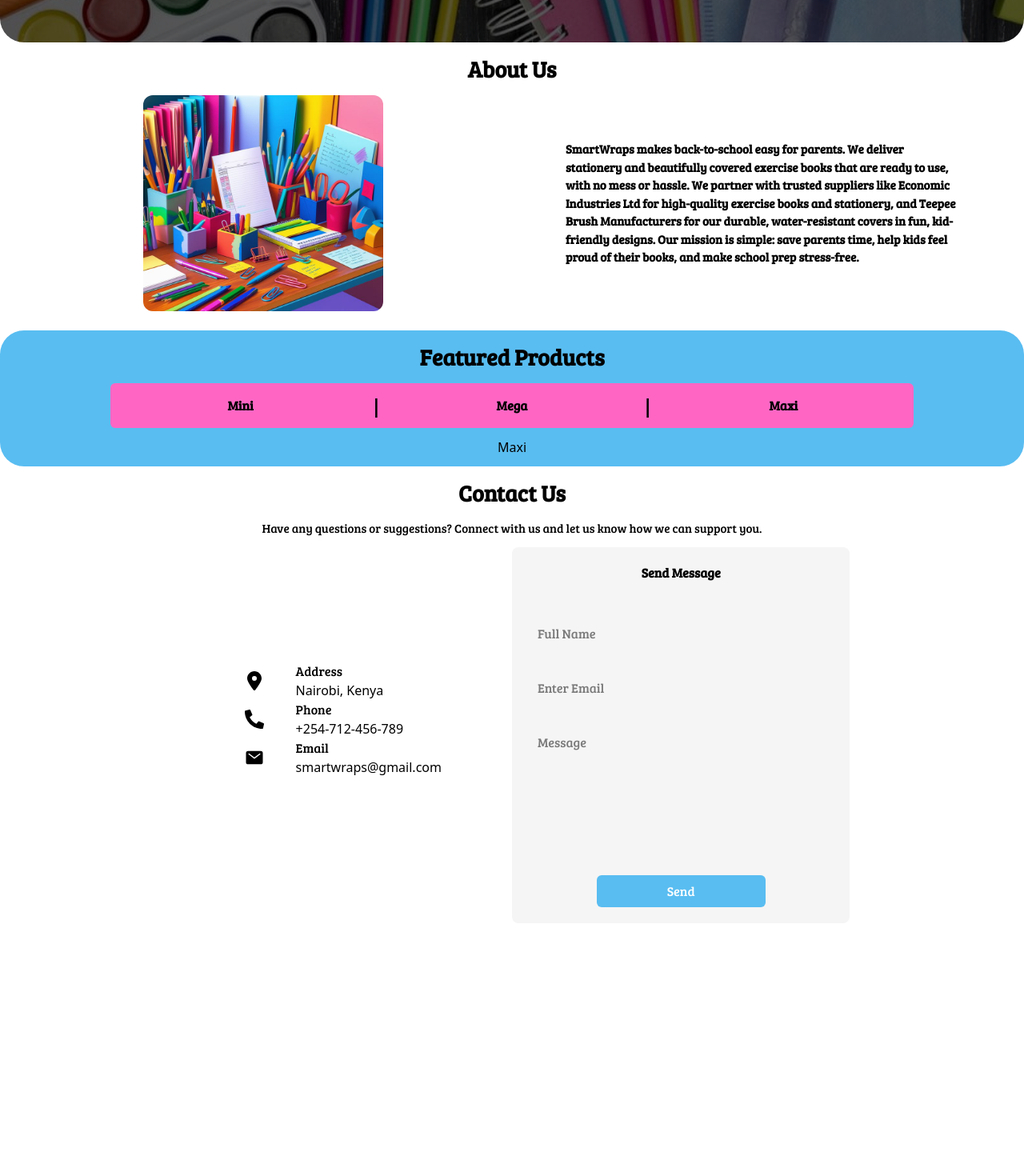
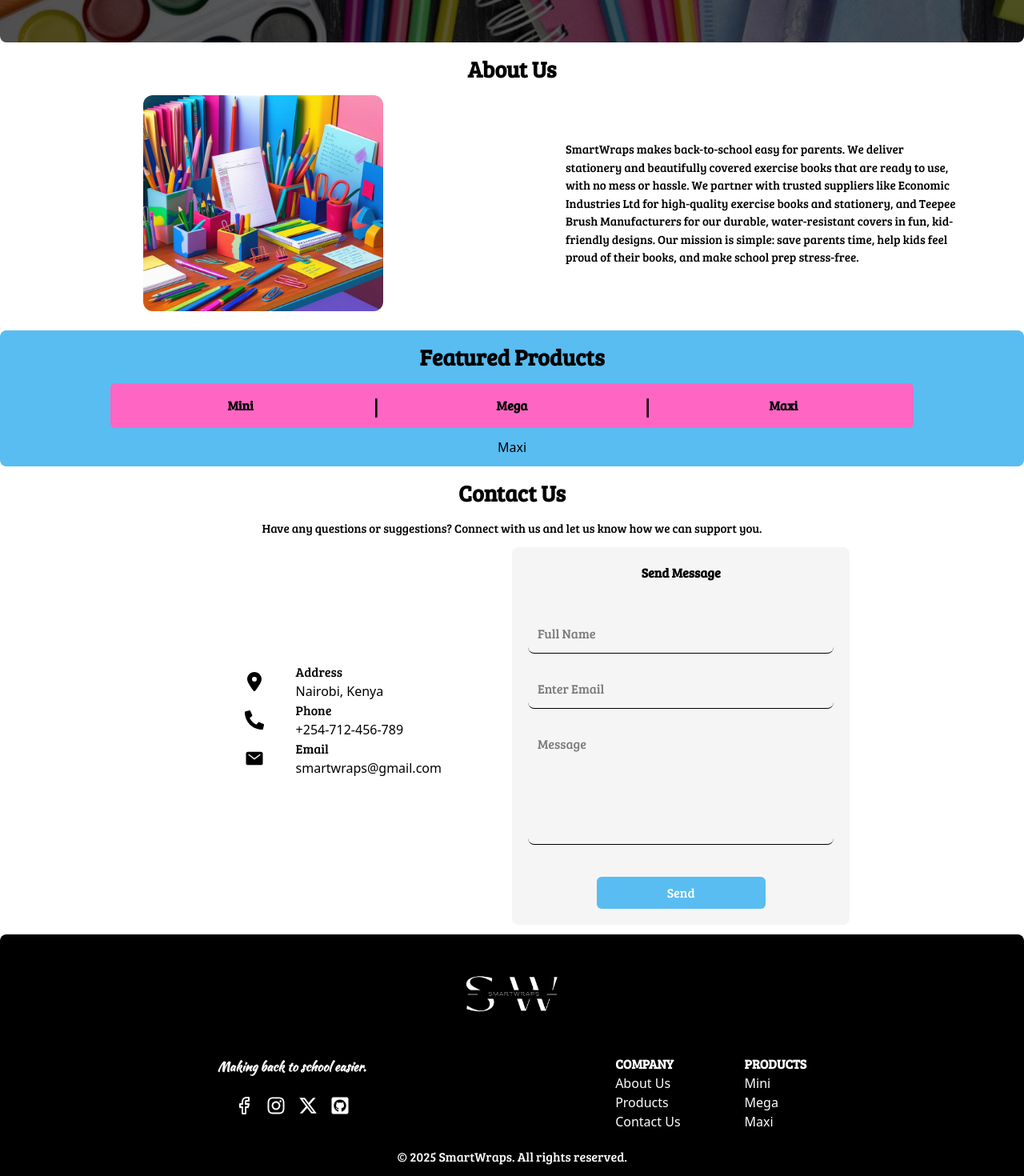
Before and after one commit to Stanlee-Sam/SmartWraps, a React (Vite) app: page /maxi in a window 1280 px wide. Shown: the part 747-2217 px from the top of the page at 80% size. Before the commit the page ends 1913 px from the top, so only its background shows below. Built offline with nearby package versions, Linux system fonts and the light colour scheme.

Commit message:
Footer section complete

```diff
--- a/src/App.jsx
+++ b/src/App.jsx
@@ -4,6 +4,7 @@
 import About from "./Components/About";
 import Products from "./Components/Products";
 import Contact from "./Components/Contact";
+import Footer from "./Components/Footer";
 
 const App = () => {
   return (
@@ -13,6 +14,7 @@
       <About />
       <Products />
       <Contact />
+      <Footer />
     </div>
   );
 };
--- a/src/Components/About.jsx
+++ b/src/Components/About.jsx
@@ -12,13 +12,18 @@
         </h2>
       </div>
       <div className="flex md:flex-row md:justify-evenly flex-col gap-3 p-3 w-full ">
-        <div className="md:w-1/2 flex flex-col items-center" >
+        <div className="md:w-1/2 flex flex-col items-center">
           <img
-          className="rounded-xl w-100 h-100 md:w-[300px] md:h-[270px]"
-          src="../../src/assets/Images/about.jpeg" alt="" />
+            className="rounded-xl w-100 h-100 md:w-[300px] md:h-[270px]"
+            src="../../src/assets/Images/about.jpeg"
+            alt=""
+          />
         </div>
         <div className="md:w-1/2 flex flex-col justify-center items-center">
-          <p className="text-center md:text-start text-[15px] font-semibold w-[80%]" style={{fontFamily : 'Bree Serif'}}>
+          <p
+            className="text-center md:text-start text-[15px] font-light w-[80%]"
+            style={{ fontFamily: "Bree Serif" }}
+          >
             SmartWraps makes back-to-school easy for parents. We deliver
             stationery and beautifully covered exercise books that are ready to
             use, with no mess or hassle. We partner with trusted suppliers like
--- a/src/Components/Contact.jsx
+++ b/src/Components/Contact.jsx
@@ -54,7 +54,7 @@
             <h3 style={{ fontFamily: "'Bree Serif'" }} className="p-5 font-bold text-center">Send Message</h3>
             <div className="grid place-items-center gap-5 p-5 w-full">
               <input style={{ fontFamily: "'Bree Serif'" }}
-                className="p-3 rounded-lg text-black flex w-full"
+                className="p-3 border-b rounded-lg text-black flex w-full"
                 type="text"
                 id="name"
                 name="name"
@@ -62,13 +62,13 @@
                 required
               />
               <input style={{ fontFamily: "'Bree Serif'" }}
-                className="p-3 rounded-lg text-black flex w-full "
+                className="p-3 border-b rounded-lg text-black flex w-full "
                 type="email"
                 placeholder="Enter Email"
               />
 
               <textarea style={{ fontFamily: "'Bree Serif'" }}
-                className="p-3 rounded-lg text-black flex w-full h-[150px] resize-none"
+                className="p-3 border-b-1 rounded-lg text-black flex w-full h-[150px] resize-none"
                 rows="5"
                 id="message"
                 name="message"
--- /dev/null
+++ b/src/Components/Footer.jsx
@@ -0,0 +1,76 @@
+import { FiFacebook } from "react-icons/fi";
+import { FaInstagram } from "react-icons/fa";
+import { FaXTwitter } from "react-icons/fa6";
+import { FaGithubSquare } from "react-icons/fa";
+const Footer = () => {
+  return (
+    <section className="bg-black rounded-t-lg">
+      <div className="grid">
+        <img
+          className="w-[150px] place-self-center   "
+          src="../../src/assets/Images/footerLogo.png"
+          alt=""
+        />
+      </div>
+      <div className="md:flex md:justify-evenly">
+        <div className="text-white grid place-items-center items-center">
+          <div>
+            <p
+              style={{ fontFamily: "'Kaushan Script', cursive" }}
+              className="font-bold"
+            >
+              Making back to school easier.
+            </p>
+          </div>
+          <div className="flex justify-evenly gap-5 md:gap-4 text-2xl p-4">
+            <a href="#">
+              <FiFacebook className="hover:text-[#FF66C4] transition-colors ease-in-out duration-300" />
+            </a>
+            <a href="#">
+              <FaInstagram className="hover:text-[#FF66C4] transition-colors ease-in-out duration-300" />
+            </a>
+            <a href="#">
+              <FaXTwitter className="hover:text-[#FF66C4] transition-colors ease-in-out duration-300" />
+            </a>
+            <a href="#">
+              <FaGithubSquare className="hover:text-[#FF66C4] transition-colors ease-in-out duration-300" />
+            </a>
+          </div>
+        </div>
+        <div className="text-white md:flex md:justify-evenly grid place-items-left ml-10 gap-5 md:gap-20 ">
+          <div>
+            <h5 style={{ fontFamily: "'Bree Serif'" }} className="font-bold uppercase">Company</h5>
+            <ul className="font-light cursor-pointer ">
+              <li className="hover:text-[#FF66C4] transition-colors ease-in-out duration-300">About Us</li>
+              <li className="hover:text-[#FF66C4] transition-colors ease-in-out duration-300">Products</li>
+              <li className="hover:text-[#FF66C4] transition-colors ease-in-out duration-300">Contact Us</li>
+            </ul>
+          </div>
+          <div>
+            <h5 style={{ fontFamily: "'Bree Serif'" }} className="font-bold uppercase">Products</h5>
+            <ul className="font-light cursor-pointer">
+              <li className="hover:text-[#FF66C4] transition-colors ease-in-out duration-300">Mini</li>
+              <li className="hover:text-[#FF66C4] transition-colors ease-in-out duration-300">Mega</li>
+              <li className="hover:text-[#FF66C4] transition-colors ease-in-out duration-300">Maxi</li>
+            </ul>
+          </div>
+          {/* <div>
+            <h5 className="font-bold uppercase">Support</h5>
+            <ul className="font-light cursor-pointer">
+            <li className="hover:text-[#77DD77]">Privacy Policy</li>
+            <li className="hover:text-[#77DD77]">Help Center</li>
+            <li className="hover:text-[#77DD77]">Terms of Service</li>
+            </ul>
+        </div> */}
+        </div>
+      </div>
+      <div>
+        <p style={{ fontFamily: "'Bree Serif'" }} className="text-white text-center md:pt-5 p-3">
+          © 2025 SmartWraps. All rights reserved.
+        </p>
+      </div>
+    </section>
+  );
+};
+
+export default Footer;
--- a/src/Components/Hero.jsx
+++ b/src/Components/Hero.jsx
@@ -2,7 +2,7 @@
   return (
     <div className="relative">
       <div
-        className=" rounded-b-[30px] h-[calc(100svh-4rem) md:h-[calc(100vh-80px)] w-full overflow-hidden
+        className=" rounded-b-lg h-[calc(100svh-4rem) md:h-[calc(100vh-80px)] w-full overflow-hidden
       "
       >
         <img
--- a/src/Components/Products.jsx
+++ b/src/Components/Products.jsx
@@ -7,7 +7,7 @@
 
 const Products = () => {
   return (
-    <div className="p-3 bg-[#59BDF1] rounded-[30px] flex flex-col gap-3 items-center w-full">
+    <div className="p-3 bg-[#59BDF1] rounded-lg flex flex-col gap-3 items-center w-full">
       <div>
         <h2
           className="font-bold text-[20px] md:text-[28px]"
```
